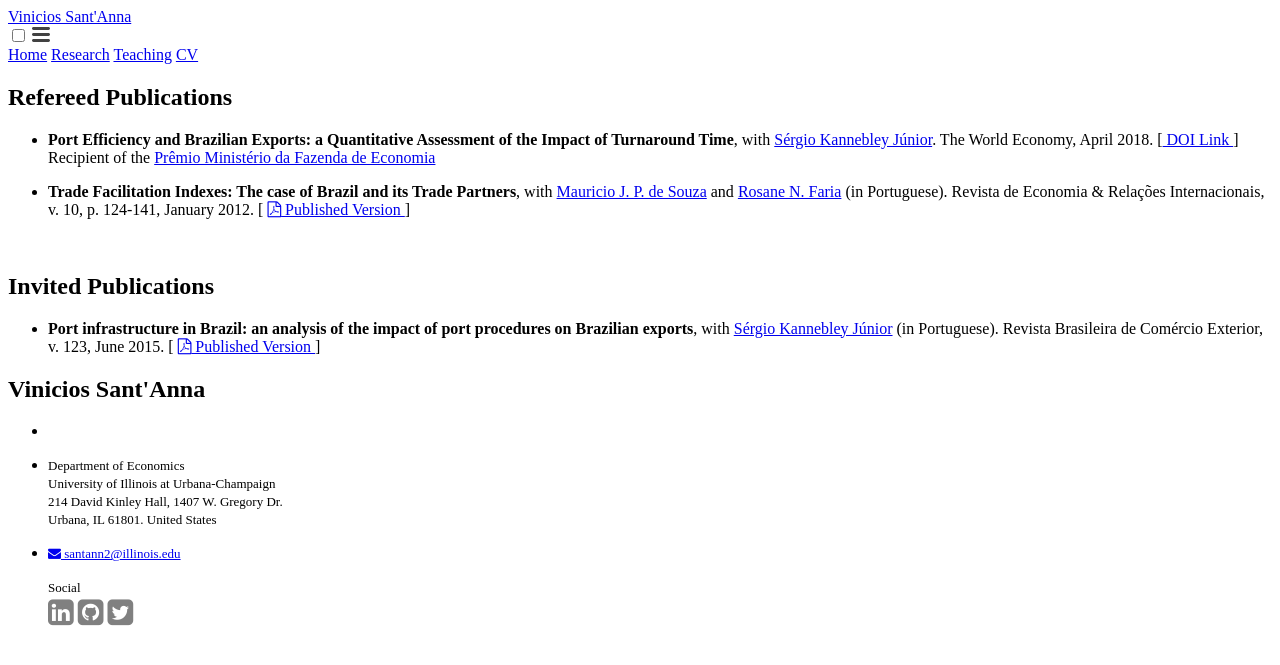
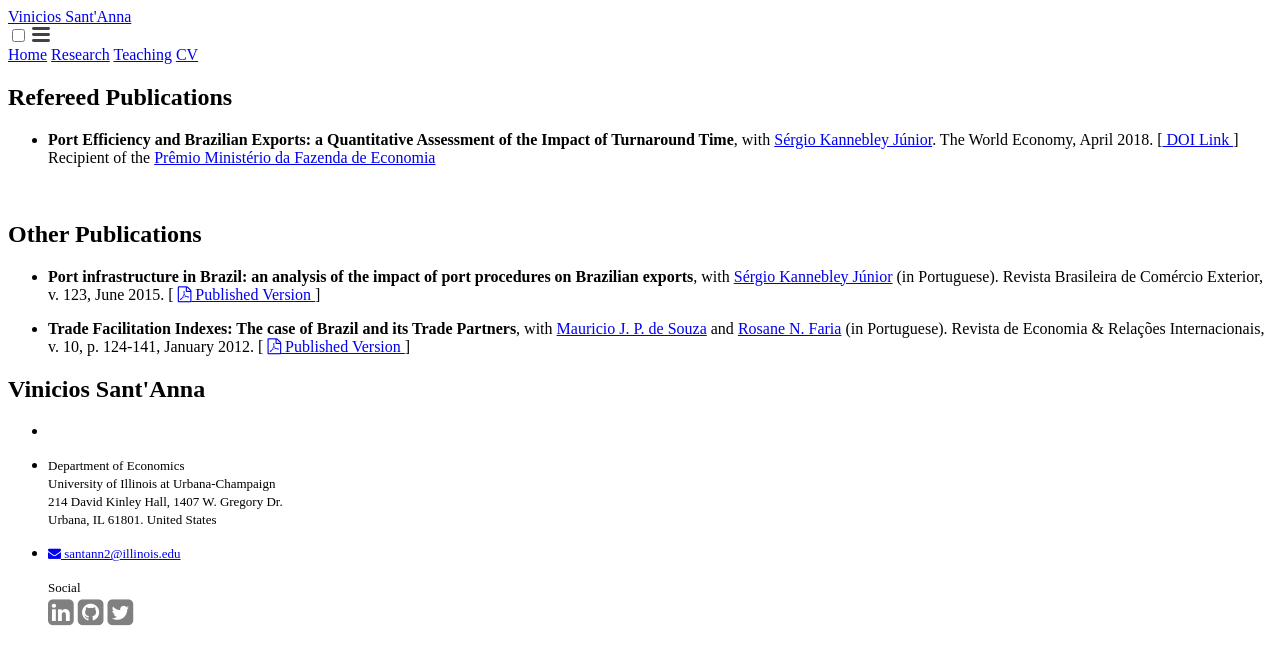
Before and after one commit to vpsantanna/vpsantanna.github.io, a Jekyll site: the page built from 2-research.md, in a window 1280 px wide. Shown: the top 665 px of the page. Built offline with Jekyll 4.4.1, drawn with Linux system fonts in a browser that asks for light colours; a script that is not in the unit is left out.

Commit message:
Update 2-research.md

```diff
--- a/2-research.md
+++ b/2-research.md
@@ -8,10 +8,11 @@ permalink: /research/
 
 - <b>Port Efficiency and Brazilian Exports: a Quantitative Assessment of the Impact of Turnaround Time</b>, with <a href="https://scholar.google.com.br/citations?user=dqFJND9idb0C&hl=en" target="_blank"> Sérgio Kannebley Júnior</a>. The World Economy, April 2018. [<a href="https://doi.org/10.1111/twec.12654" target="_blank"> DOI Link </a>] <br> Recipient of the <a href="http://www.esaf.fazenda.gov.br/assuntos/pesquisas-e-premios/premio-ministerio-da-fazenda-de-economia/trabalhos-vencedores-em-2015" target="_blank"> Prêmio Ministério da Fazenda de Economia </a>
 
-- <b>Trade Facilitation Indexes: The case of Brazil and its Trade Partners</b>, with <a href="https://scholar.google.com.br/citations?user=ceqK-1QAAAAJ&hl=en" target="_blank">Mauricio J. P. de Souza</a> and <a href="https://scholar.google.com.br/citations?user=bnfF3IEAAAAJ&hl=en" target="_blank">Rosane N. Faria</a> (in Portuguese). Revista de Economia & Relações Internacionais, v. 10, p. 124-141, January 2012. [ <a href="/files/research/indicadores_facilitacao.pdf" target="_blank"><i class="fa fa-file-pdf-o"></i> Published Version </a>]
 
 <br>
 
-# Invited Publications
+# Other Publications
 
 - <b> Port infrastructure in Brazil: an analysis of the impact of port procedures on Brazilian exports</b>, with <a href="https://scholar.google.com.br/citations?user=dqFJND9idb0C&hl=en" target="_blank"> Sérgio Kannebley Júnior</a> (in Portuguese). Revista Brasileira de Comércio Exterior, v. 123, June 2015. [ <a href="/files/research/123_VSSKJ.pdf" target="_blank"><i class="fa fa-file-pdf-o"></i> Published Version </a>]
+
+- <b>Trade Facilitation Indexes: The case of Brazil and its Trade Partners</b>, with <a href="https://scholar.google.com.br/citations?user=ceqK-1QAAAAJ&hl=en" target="_blank">Mauricio J. P. de Souza</a> and <a href="https://scholar.google.com.br/citations?user=bnfF3IEAAAAJ&hl=en" target="_blank">Rosane N. Faria</a> (in Portuguese). Revista de Economia & Relações Internacionais, v. 10, p. 124-141, January 2012. [ <a href="/files/research/indicadores_facilitacao.pdf" target="_blank"><i class="fa fa-file-pdf-o"></i> Published Version </a>]
```
